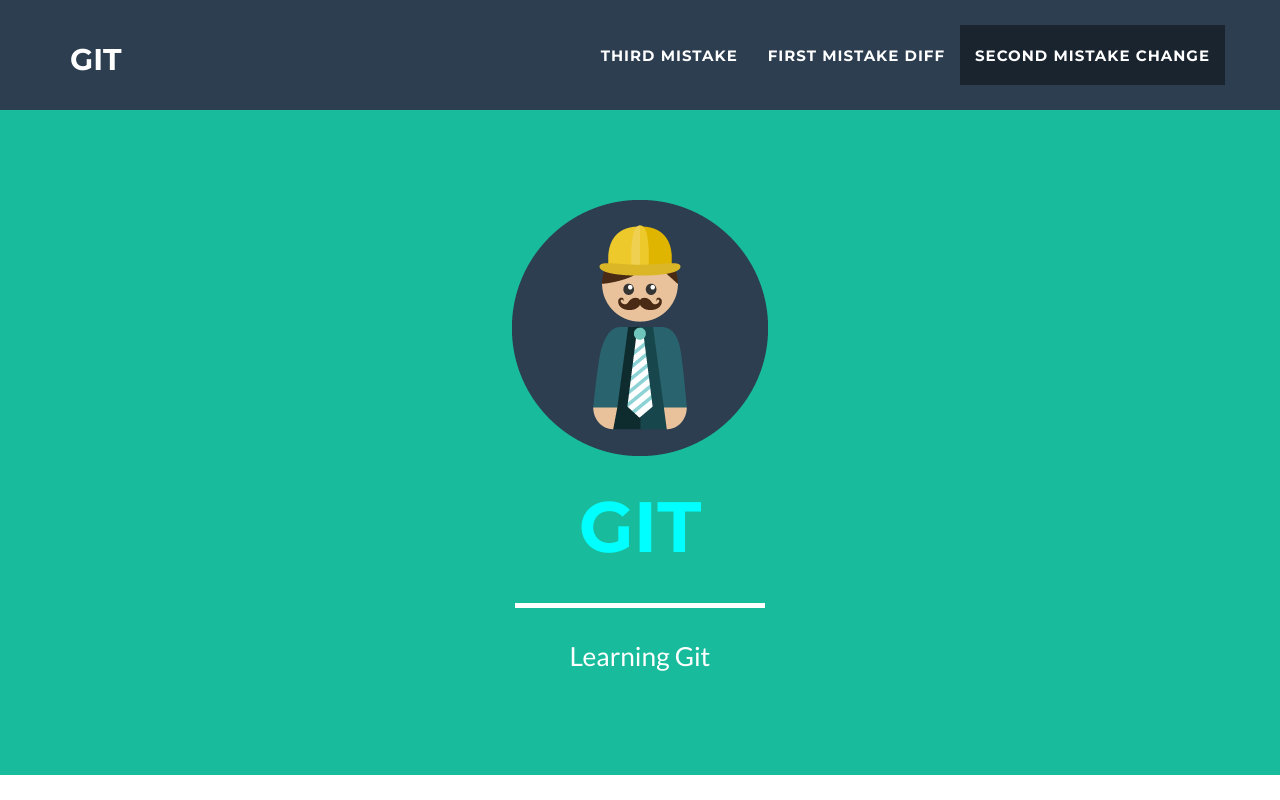
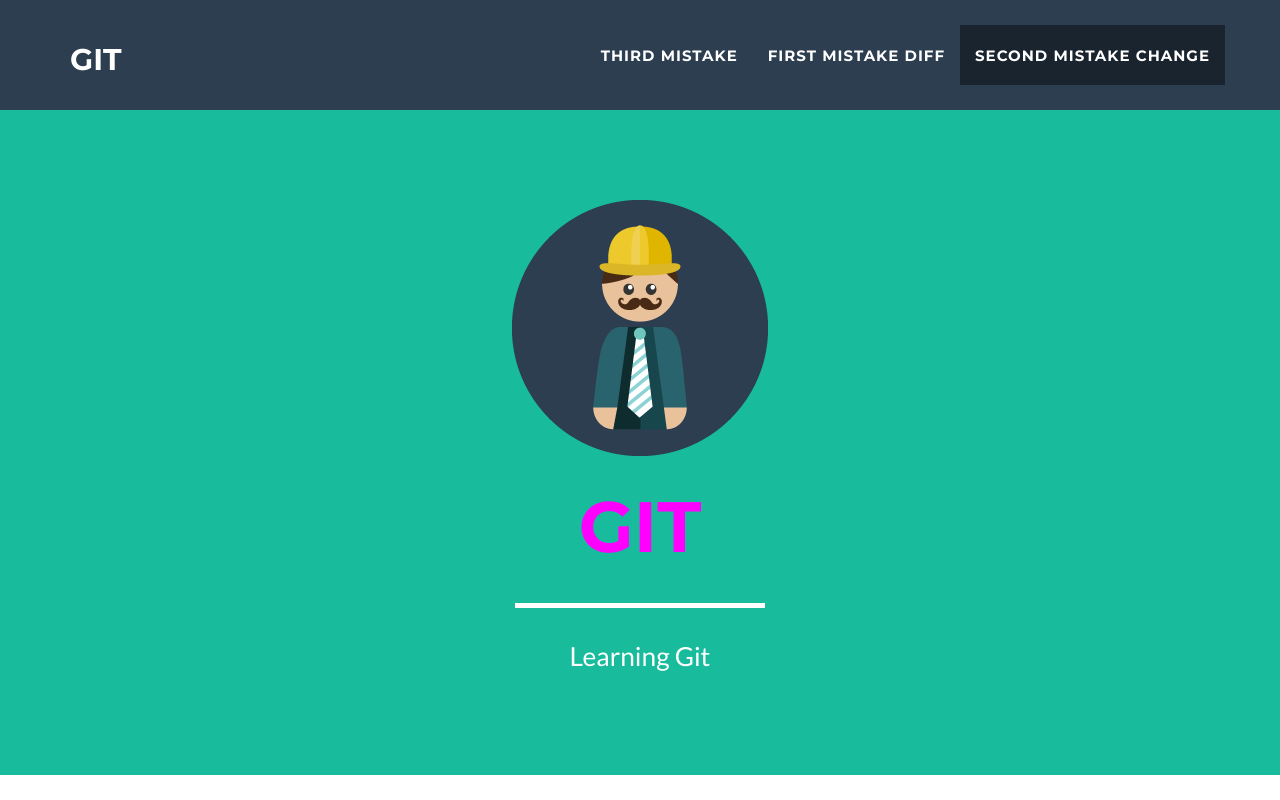
Before and after one commit to yodiyo/learnable-git, a plain HTML site: page index.html in a window 1280 px wide. Shown: the top 800 px of the page. Drawn offline with nearby package versions, Linux system fonts and the light colour scheme.

Commit message:
change .name colour to ff00ff

```diff
--- a/css/freelancer.css
+++ b/css/freelancer.css
@@ -101,7 +101,7 @@ header .intro-text .name {
     font-family: Montserrat,"Helvetica Neue",Helvetica,Arial,sans-serif;
     font-size: 2em;
     font-weight: 700;
-    color: #00ffff;
+    color: #ff00ff;
 }
 
 header .intro-text .skills {
```
